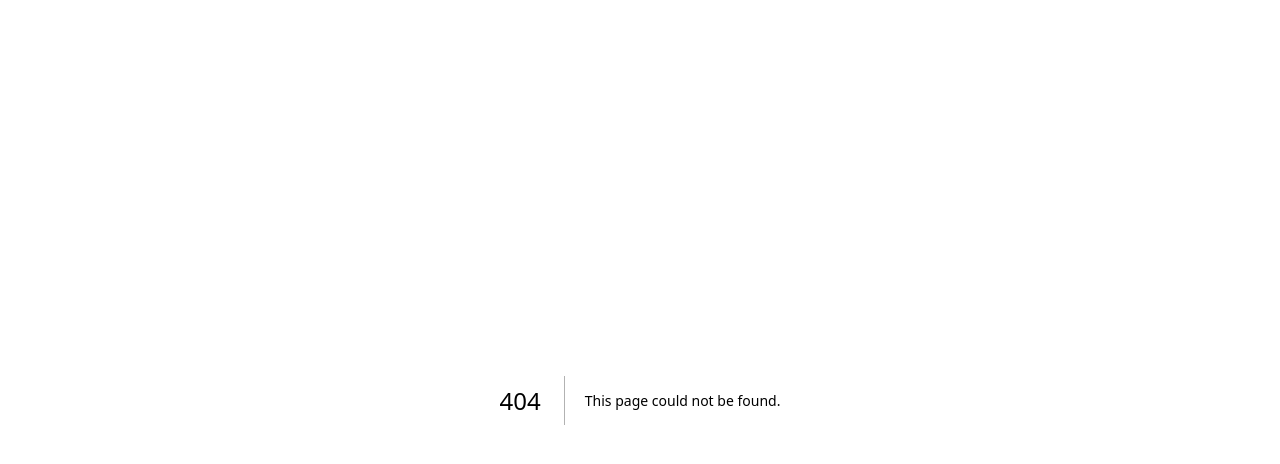
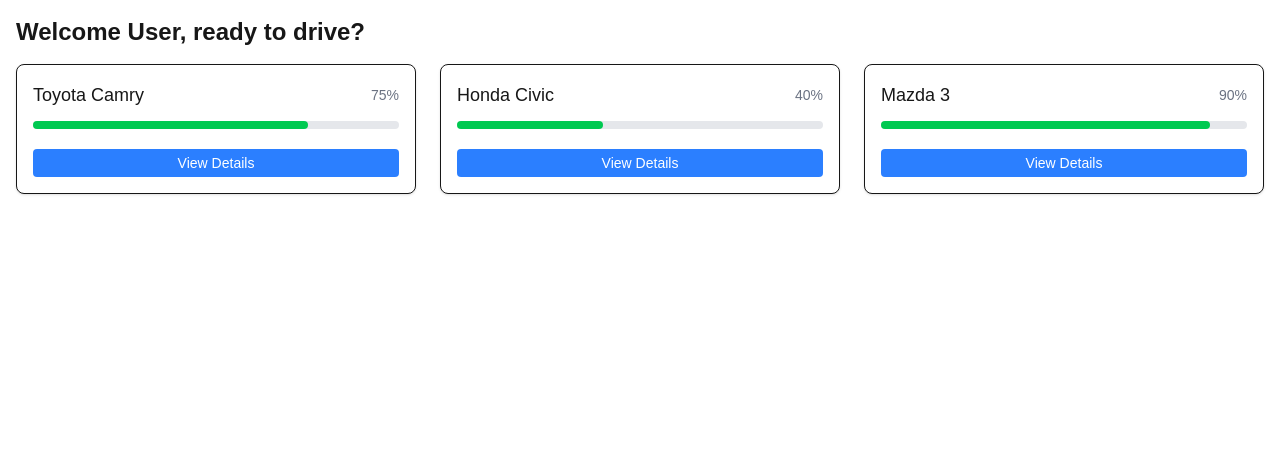
Before and after one commit to TwentyLives/CS180Project, a Next.js app: page /garage in a window 1280 px wide. Before the commit this address had no page. Shown: the top 464 px of the page. Built offline with nearby package versions, Linux system fonts and the light colour scheme.

Commit message:
add Garage

```diff
--- /dev/null
+++ b/postcss.config.js
@@ -0,0 +1,6 @@
+module.exports = {
+    plugins: {
+      '@tailwindcss/postcss': {},
+      autoprefixer: {},
+    },
+  };
--- /dev/null
+++ b/src/app/garage/VehicleCard.tsx
@@ -0,0 +1,26 @@
+interface Vehicle {
+    id: string;
+    make: string;
+    model: string;
+    fuelLevel: number; // 0-100
+  }
+
+  export default function VehicleCard({ vehicle }: { vehicle: Vehicle }) {
+    return (
+      <div className="border rounded-lg shadow p-4 flex flex-col gap-3 bg-white">
+        <div className="flex items-center justify-between">
+          <h2 className="text-lg font-medium">{vehicle.make} {vehicle.model}</h2>
+          <span className="text-sm text-gray-500">{vehicle.fuelLevel}%</span>
+        </div>
+        <div className="w-full bg-gray-200 rounded-full h-2">
+          <div
+            className="bg-green-500 h-2 rounded-full"
+            style={{ width: `${vehicle.fuelLevel}%` }}
+          ></div>
+        </div>
+        <button className="mt-2 px-3 py-1 text-sm bg-blue-500 text-white rounded">
+          View Details
+        </button>
+      </div>
+    );
+  }
--- /dev/null
+++ b/src/app/garage/VehicleList.tsx
@@ -0,0 +1,18 @@
+import VehicleCard from './VehicleCard';
+
+interface Vehicle {
+  id: string;
+  make: string;
+  model: string;
+  fuelLevel: number;
+}
+
+export default function VehicleList({ vehicles }: { vehicles: Vehicle[] }) {
+  return (
+    <div className="grid grid-cols-1 sm:grid-cols-2 lg:grid-cols-3 gap-6">
+      {vehicles.map(vehicle => (
+        <VehicleCard key={vehicle.id} vehicle={vehicle} />
+      ))}
+    </div>
+  );
+}
--- /dev/null
+++ b/src/app/garage/page.tsx
@@ -0,0 +1,33 @@
+'use client';
+
+import VehicleList from './VehicleList';
+import { useEffect, useState } from 'react';
+
+interface Vehicle {
+  id: string;
+  make: string;
+  model: string;
+  fuelLevel: number;
+  tankCapacity: number;
+  mpg: number;
+  fuelSide: 'Left' | 'Right';
+}
+
+export default function GaragePage() {
+  // Example vehicle data
+  const [vehicles, setVehicles] = useState<Vehicle[]>([
+    { id: '1', make: 'Toyota', model: 'Camry', fuelLevel: 75, tankCapacity: 50, mpg: 30, fuelSide: 'Left' },
+    { id: '2', make: 'Honda', model: 'Civic', fuelLevel: 40, tankCapacity: 45, mpg: 32, fuelSide: 'Right' },
+    { id: '3', make: 'Mazda', model: '3', fuelLevel: 90, tankCapacity: 48, mpg: 28, fuelSide: 'Left' },
+  ]);
+
+  return (
+    <main className="p-4">
+      <h1 className="text-2xl font-semibold mb-4">
+        Welcome User, ready to drive?
+      </h1>
+      {/* VehicleList */}
+      <VehicleList vehicles={vehicles} />
+    </main>
+  );
+}
--- /dev/null
+++ b/tailwind.config.js
@@ -0,0 +1,9 @@
+/** @type {import('tailwindcss').Config} */
+module.exports = {
+    content: [
+      './src/app/**/*.{js,ts,jsx,tsx}',
+      './src/components/**/*.{js,ts,jsx,tsx}',
+    ],
+    theme: { extend: {} },
+    plugins: [],
+  };
```
Also changed, not shown: package.json (+8 -6 lines), 1 other file (tests, documents, lock files or other folders).
